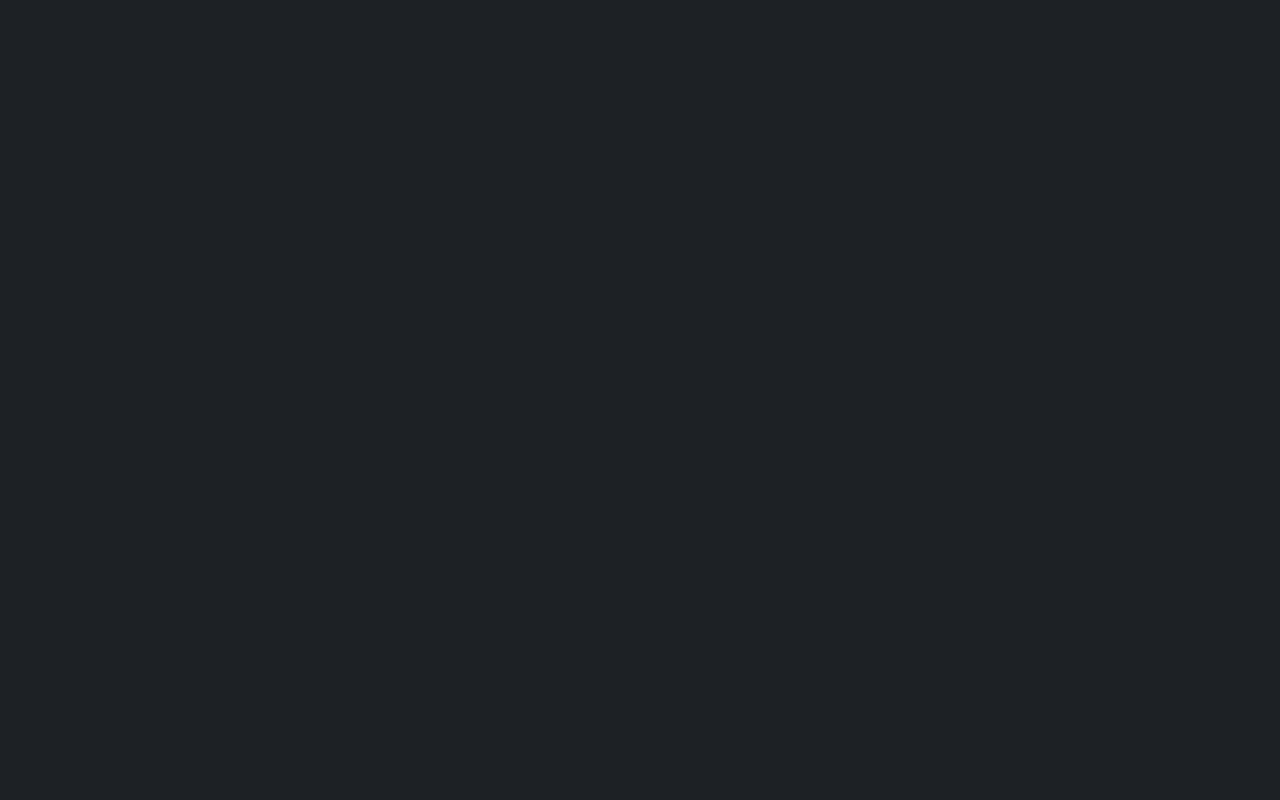
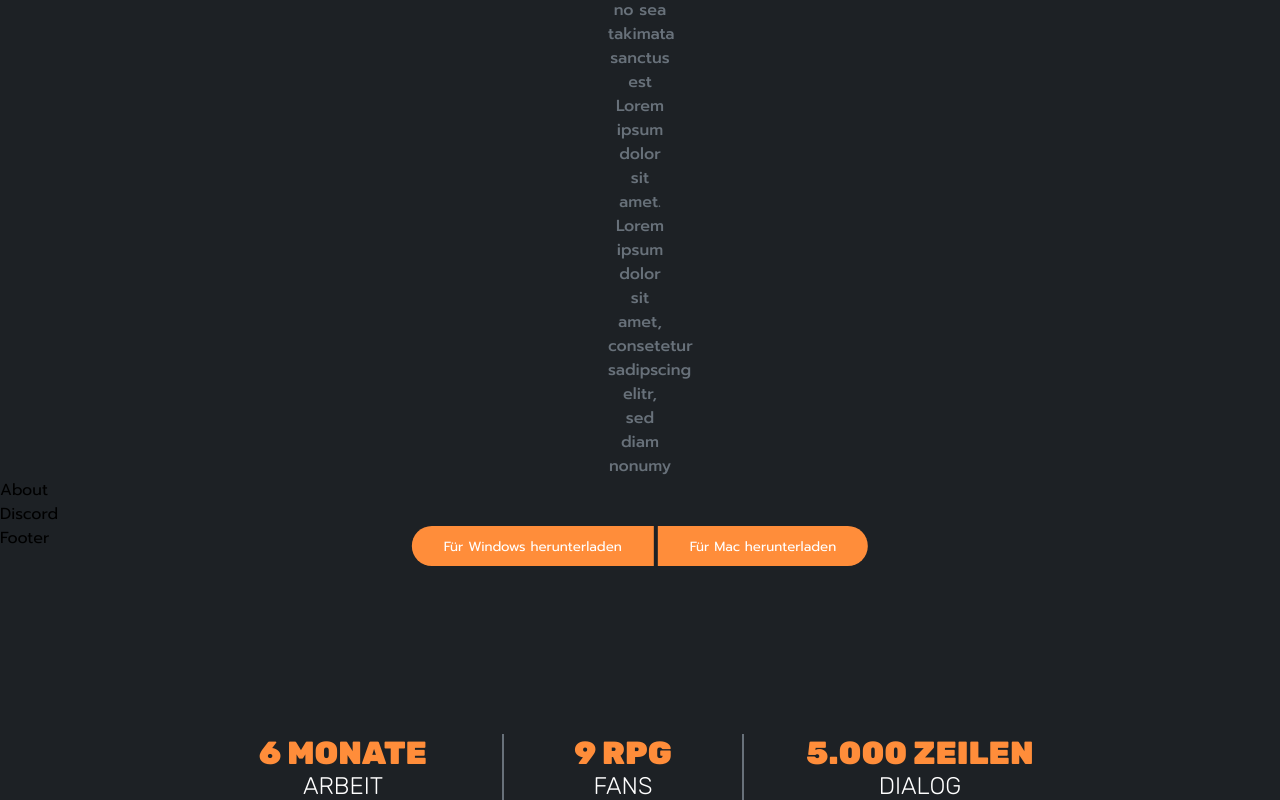
Before and after one commit to juniorcoder2008/rise-of-gods-website, a React (Create React App) app: page / in a window 1280 px wide. Shown: the part 1193-1993 px from the top of the page. Before the commit the page ends 800 px from the top, so only its background shows below. Built offline with nearby package versions, Linux system fonts and the light colour scheme.

Commit message:
Hero Section

```diff
--- a/src/components/Hero/Hero.jsx
+++ b/src/components/Hero/Hero.jsx
@@ -1,8 +1,33 @@
-import React from 'react'
+import React from 'react';
+
+import './Hero.sass';
 
 const Hero = () => {
   return (
-    <div id='hero'>Hero</div>
+    <div id='hero'>
+      <h1 className='hero-heading'>A <span>role play</span> game</h1>
+      <p className='hero-desc'>Lorem ipsum dolor sit amet, consetetur sadipscing elitr, sed diam nonumy eirmod tempor invidunt ut labore et dolore magna aliquyam erat, sed diam voluptua. At vero eos et accusam et justo duo dolores et ea rebum. Stet clita kasd gubergren, no sea takimata sanctus est Lorem ipsum dolor sit amet. Lorem ipsum dolor sit amet, consetetur sadipscing elitr, sed diam nonumy</p>
+
+      <div className="buttons">
+        <button className="windows">Für Windows herunterladen</button>
+        <button className="mac">Für Mac herunterladen</button>
+      </div>
+
+      <div className="values">
+        <div className="val">
+          <h1>6 Monate</h1>
+          <h2>Arbeit</h2>
+        </div>
+        <div className="val">
+          <h1>9 RPG</h1>
+          <h2>Fans</h2>
+        </div>
+        <div className="val">
+          <h1>5.000 Zeilen</h1>
+          <h2>Dialog</h2>
+        </div>
+      </div>
+    </div>
   )
 }
 
--- a/src/components/Hero/Hero.sass
+++ b/src/components/Hero/Hero.sass
@@ -1 +1,61 @@
 @import '../../globals'
+
+#hero
+  margin-top: 5rem
+  .hero-heading
+    font-size: 3.5rem
+    font-family: $rubik
+    color: #fff
+    font-weight: 900
+    text-align: center
+    span
+      font-family: $rubik
+      color: $prime
+  .hero-desc
+    text-align: center
+    color: $gray
+    font-weight: 500
+    padding: 0 38rem
+    margin-top: 2em
+  .buttons
+    position: absolute
+    left: 50%
+    margin-top: 3rem
+    transform: translate(-50%)
+    button
+      background-color: $prime
+      color: #fff
+      padding: .6rem 2rem
+      border: none
+      cursor: pointer
+      transition: 100ms
+      &:hover
+        background-color: darken($prime, 5)
+    .windows
+      border-radius: 10rem 0 0 10rem
+    .mac
+      border-radius: 0 10rem 10rem 0
+      margin-left: .25rem
+  .values
+    display: grid
+    grid-template-columns: 20rem 15rem 22rem
+    position: absolute
+    left: 50%
+    transform: translate(-50%)
+    margin-top: 16rem
+    .val
+      border-right: 2px solid $gray
+      &:last-child
+        border: none
+      h1
+        color: $prime
+        font-family: $rubik
+        text-transform: uppercase
+        font-weight: 900
+        text-align: center
+      h2
+        color: #fff
+        font-weight: 100
+        font-family: $rubik
+        text-transform: uppercase
+        text-align: center
--- a/src/globals.sass
+++ b/src/globals.sass
@@ -17,6 +17,9 @@ $rubik: 'Rubik', sans-serif
   box-sizing: border-box
   font-family: $prompt
 
+::selection
+  background: $gray
+
 html,
 body,
 .App
```
